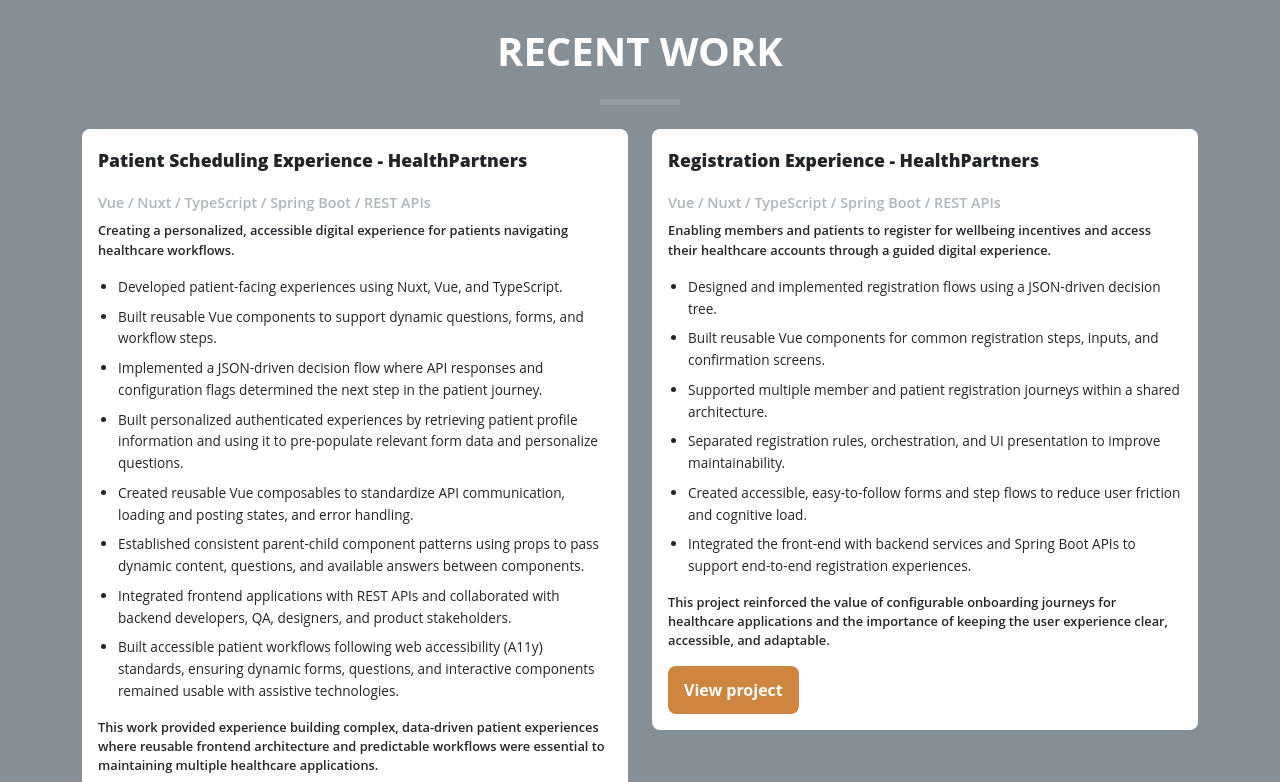
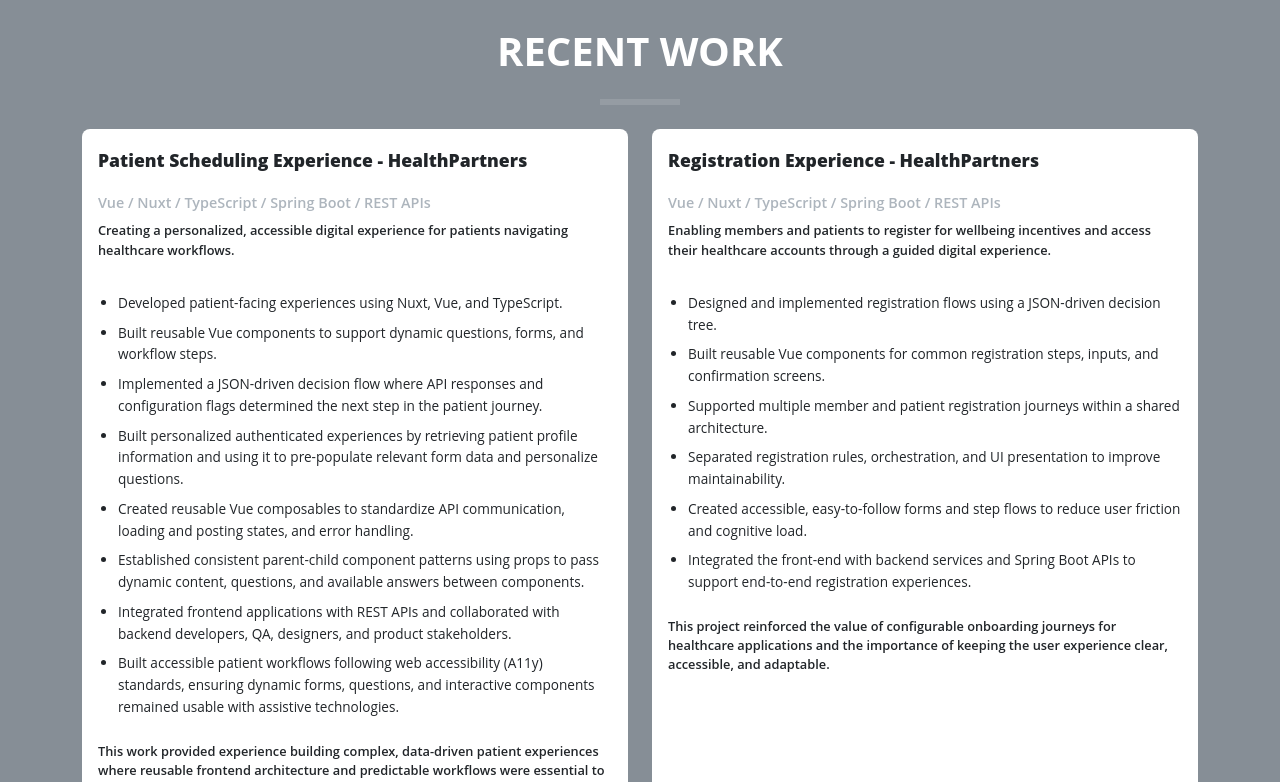
Before and after one commit to chad-ptrsn/portfolio, a Vue app: page / in a window 1280 px wide. Shown: the part 2440-3222 px from the top of the page. Built offline with nearby package versions, Linux system fonts and the light colour scheme.

Commit message:
resume update

```diff
--- a/src/components/Contact.vue
+++ b/src/components/Contact.vue
@@ -10,7 +10,7 @@
       </div>
       <div class="row">
         <div class="col-lg-3 mx-auto text-center">
-          <a href="resume/Chad_Petersen_Resume.pdf" target="_blank" rel="noopener noreferrer">
+          <a href="resume/Chad-Petersen-resume.pdf" target="_blank" rel="noopener noreferrer">
             <i class="fas fa-file fa-3x mb-3"></i>
             <p>View/download resume</p>
           </a>
--- a/src/components/Portfolio.vue
+++ b/src/components/Portfolio.vue
@@ -139,7 +139,15 @@
   margin-right: auto;
 }
 
+.row > .col-lg-6,
+.row > .col-sm-6 {
+  display: flex;
+}
+
 .card {
+  display: flex;
+  width: 100%;
+  height: 100%;
   border: none;
   border-radius: 0.5rem;
   overflow: hidden;
@@ -148,8 +156,8 @@
 }
 
 .card:hover {
-  box-shadow: 0 1rem 3rem rgba(0, 0, 0, 0.5);
-  transform: translateY(-10px);
+  box-shadow: none;
+  transform: none;
 }
 
 .card-img-top {
@@ -158,6 +166,9 @@
 }
 
 .card-body {
+  display: flex;
+  flex-direction: column;
+  flex: 1;
   color: #212529;
 }
 
@@ -199,7 +210,7 @@
 }
 
 .project-cta {
-  margin-top: 1rem;
+  margin-top: auto;
   border: none;
   background: #CD853F;
   color: white;
```
Also changed, not shown: 2 other files (tests, documents, lock files or other folders).
